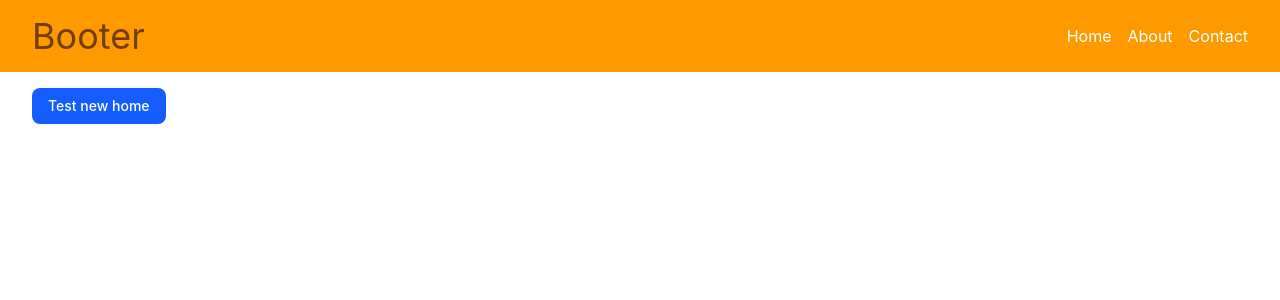
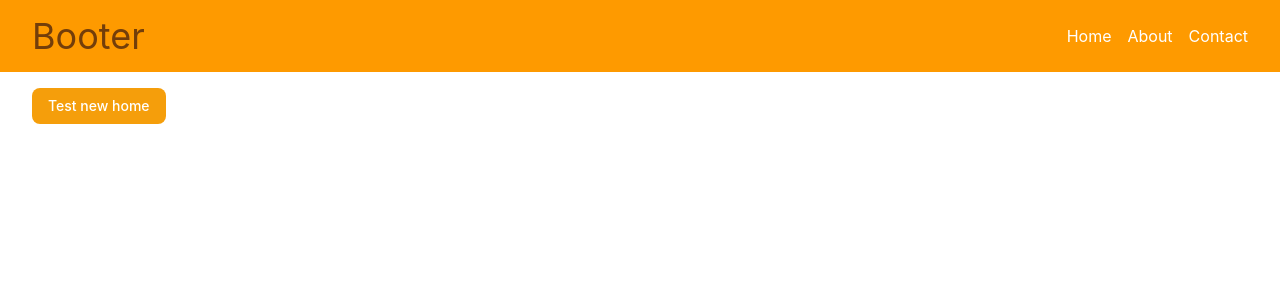
Before and after one commit to Helton-Carlos/chapter, a React (Vite) app in the folder react-full/react-full/: page / in a window 1280 px wide. Shown: the top 300 px of the page. Built offline with nearby package versions, Linux system fonts and the light colour scheme.

Commit message:
style: add theme colors

```diff
--- a/react-full/react-full/src/assets/index.css
+++ b/react-full/react-full/src/assets/index.css
@@ -1 +1,28 @@
 @import "tailwindcss";
+
+@theme {
+  --color-primary-50: #fffbeb;
+  --color-primary-100: #fef3c7;
+  --color-primary-200: #fde68a;
+  --color-primary-300: #fcd34d;
+  --color-primary-400: #fbbf24;
+  --color-primary-500: #f59e0b;
+  --color-primary-600: #d97706;
+  --color-primary-700: #b45309;
+  --color-primary-800: #92400e;
+  --color-primary-900: #78350f;
+  --color-primary-950: #451a03;
+
+  --color-brand-primary: #f59e0b;
+  --color-brand-secondary: #1e293b;
+  --color-danger: #ef4444;
+
+  --color-slate-950: #020617;
+
+  --font-size-xs: 0.75rem;
+  --font-size-base: 1rem;
+  --font-size-display: [2.5rem, { line-height: '3rem', letter-spacing: '-0.02em' }];
+
+  --font-sans: 'Inter', sans-serif;
+  --font-heading: 'Poppins', sans-serif;
+}
--- a/react-full/react-full/src/components/NeButton.tsx
+++ b/react-full/react-full/src/components/NeButton.tsx
@@ -18,8 +18,8 @@ export function Button({
   const baseStyles = 'inline-flex items-center justify-center gap-2 px-4 py-2 rounded-lg text-sm font-medium transition-all outline-none focus:ring-2 focus:ring-offset-1 disabled:opacity-50 disabled:pointer-events-none select-none';
 
   const variants = {
-    primary: 'bg-blue-600 text-white hover:bg-blue-700 focus:ring-blue-100',
-    secondary: 'bg-slate-100 text-slate-700 hover:bg-slate-200 border border-slate-200 focus:ring-slate-100',
+    primary: 'bg-primary-500 text-white hover:bg-primary-600 active:bg-primary-700 focus:ring-primary-200',
+    secondary: 'bg-primary-50 text-primary-800 hover:bg-primary-100 border border-primary-200 focus:ring-primary-100',
     danger: 'bg-red-600 text-white hover:bg-red-700 focus:ring-red-100'
   };
 
```
